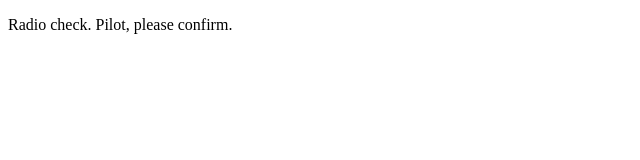
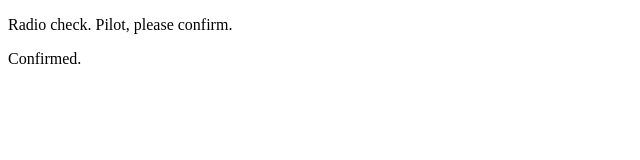
Before and after one commit to mikezanger/communication-log, a plain HTML site: page index.html in a window 1280 px wide. Shown: the full height of the page, 0-640 px from the left. Drawn offline with Linux system fonts and the light colour scheme.

Commit message:
Added response

```diff
--- a/index.html
+++ b/index.html
@@ -2,5 +2,6 @@
 <html>
    <body>
       <p>Radio check. Pilot, please confirm.</p>
+      <p>Confirmed.</p>
    </body>
 </html>
```
